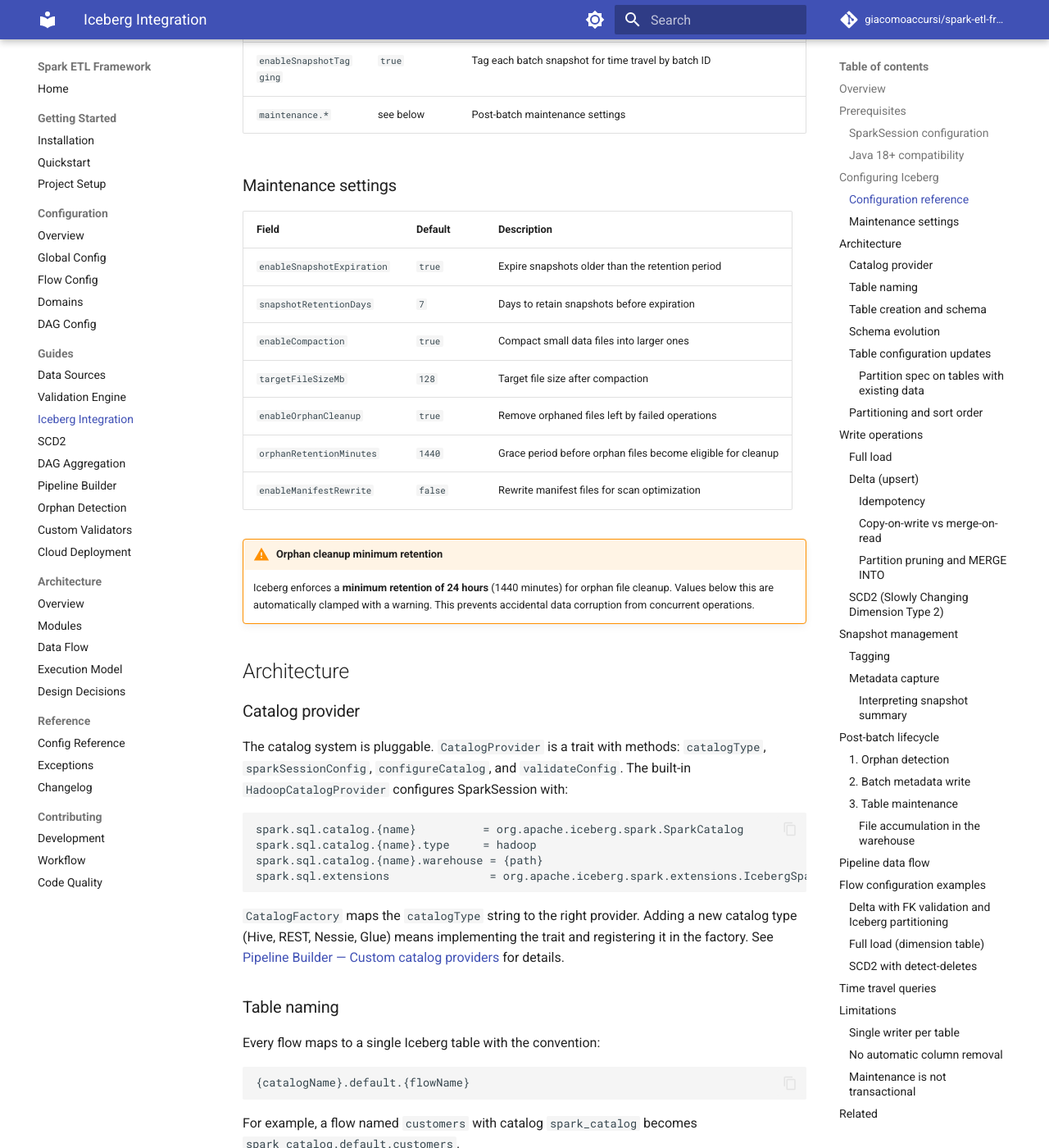
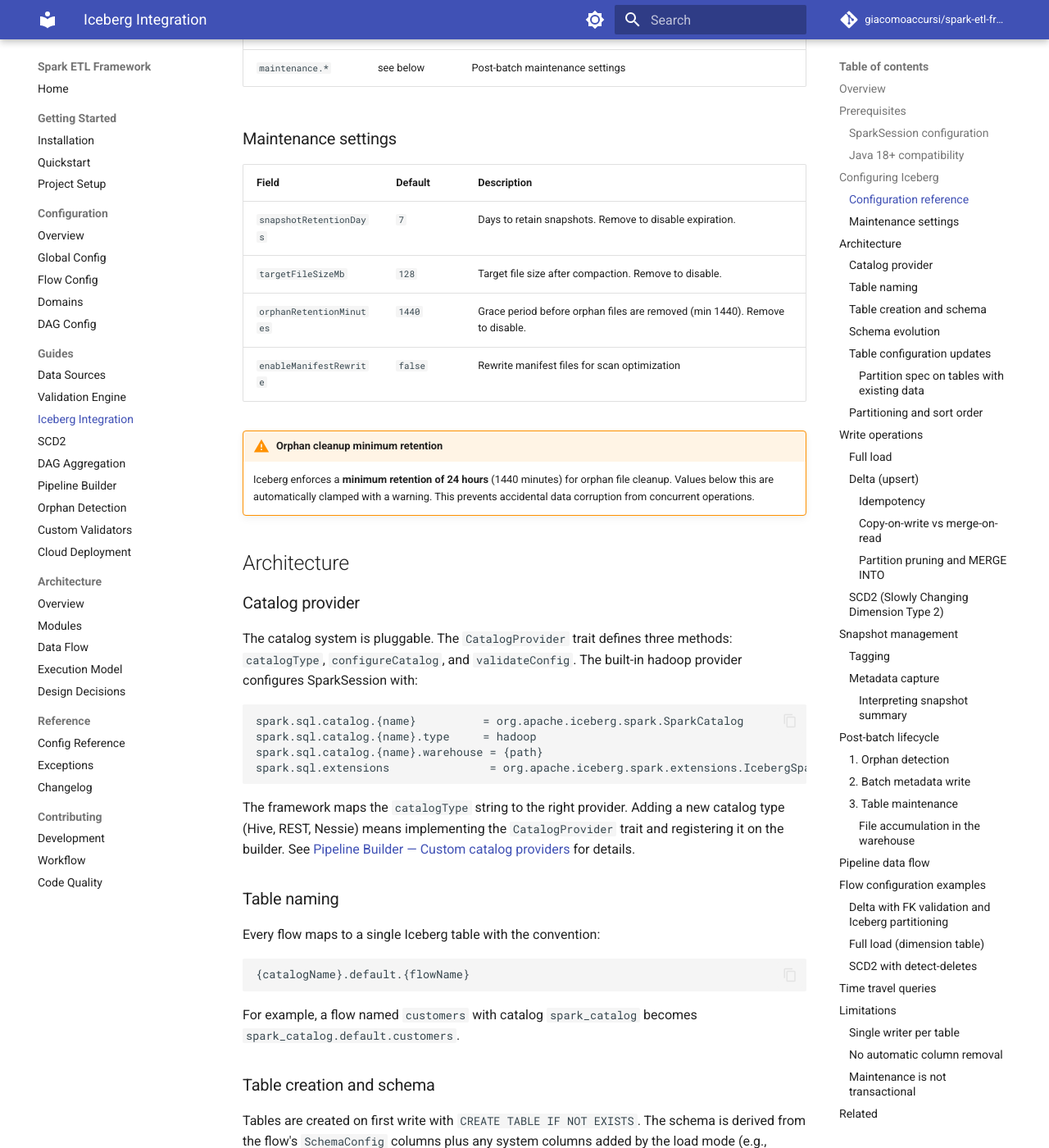
Before and after one commit to giacomoaccursi/Floe, an MkDocs documentation site: the page built from site-docs/guides/iceberg.md, in a window 1280 px wide and 1400 px high, scrolled down 1965 px. Shown: the whole window at 82% size. Built offline with MkDocs 1.6.1 and Material for MkDocs 9.7.7, drawn with Linux system fonts in a browser that asks for light colours; comment, search, counter and statistics services are not loaded; some of the changed text lies outside the part shown.

Commit message:
docs: fix discrepancies found in doc audit

````diff
--- a/site-docs/guides/iceberg.md
+++ b/site-docs/guides/iceberg.md
@@ -51,11 +51,8 @@ iceberg:
   fileFormat: "parquet"
   enableSnapshotTagging: true
   maintenance:
-    enableSnapshotExpiration: true
     snapshotRetentionDays: 7
-    enableCompaction: true
     targetFileSizeMb: 128
-    enableOrphanCleanup: true
     orphanRetentionMinutes: 1440
     enableManifestRewrite: false
 ```
@@ -77,12 +74,9 @@ For the full field reference, see [Global Configuration — iceberg](../configur
 
 | Field | Default | Description |
 |-------|---------|-------------|
-| `enableSnapshotExpiration` | `true` | Expire snapshots older than the retention period |
-| `snapshotRetentionDays` | `7` | Days to retain snapshots before expiration |
-| `enableCompaction` | `true` | Compact small data files into larger ones |
-| `targetFileSizeMb` | `128` | Target file size after compaction |
-| `enableOrphanCleanup` | `true` | Remove orphaned files left by failed operations |
-| `orphanRetentionMinutes` | `1440` | Grace period before orphan files become eligible for cleanup |
+| `snapshotRetentionDays` | `7` | Days to retain snapshots. Remove to disable expiration. |
+| `targetFileSizeMb` | `128` | Target file size after compaction. Remove to disable. |
+| `orphanRetentionMinutes` | `1440` | Grace period before orphan files are removed (min 1440). Remove to disable. |
 | `enableManifestRewrite` | `false` | Rewrite manifest files for scan optimization |
 
 !!!warning "Orphan cleanup minimum retention"
@@ -92,7 +86,7 @@ For the full field reference, see [Global Configuration — iceberg](../configur
 
 ### Catalog provider
 
-The catalog system is pluggable. `CatalogProvider` is a trait with methods: `catalogType`, `sparkSessionConfig`, `configureCatalog`, and `validateConfig`. The built-in `HadoopCatalogProvider` configures SparkSession with:
+The catalog system is pluggable. The `CatalogProvider` trait defines three methods: `catalogType`, `configureCatalog`, and `validateConfig`. The built-in hadoop provider configures SparkSession with:
 
 ```
 spark.sql.catalog.{name}          = org.apache.iceberg.spark.SparkCatalog
@@ -101,7 +95,7 @@ spark.sql.catalog.{name}.warehouse = {path}
 spark.sql.extensions               = org.apache.iceberg.spark.extensions.IcebergSparkSessionExtensions
 ```
 
-`CatalogFactory` maps the `catalogType` string to the right provider. Adding a new catalog type (Hive, REST, Nessie, Glue) means implementing the trait and registering it in the factory. See [Pipeline Builder — Custom catalog providers](pipeline-builder.md#custom-catalog-providers) for details.
+The framework maps the `catalogType` string to the right provider. Adding a new catalog type (Hive, REST, Nessie) means implementing the `CatalogProvider` trait and registering it on the builder. See [Pipeline Builder — Custom catalog providers](pipeline-builder.md#custom-catalog-providers) for details.
 
 ### Table naming
 
````
Also changed, not shown: other parts of site-docs/guides/iceberg.md (+1 -1 lines), site-docs/architecture/execution-model.md (+3 -3 lines), site-docs/configuration/flows.md (+2 -2 lines), site-docs/guides/dag-aggregation.md (+2 -11 lines), site-docs/guides/validation.md (+2 -2 lines).
